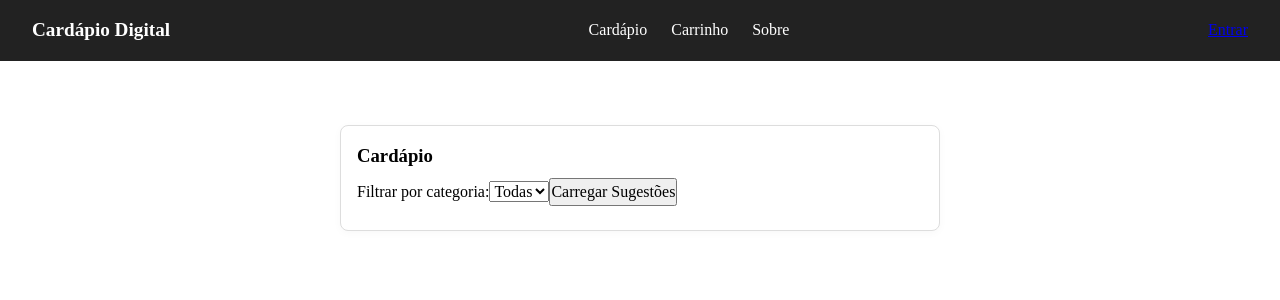
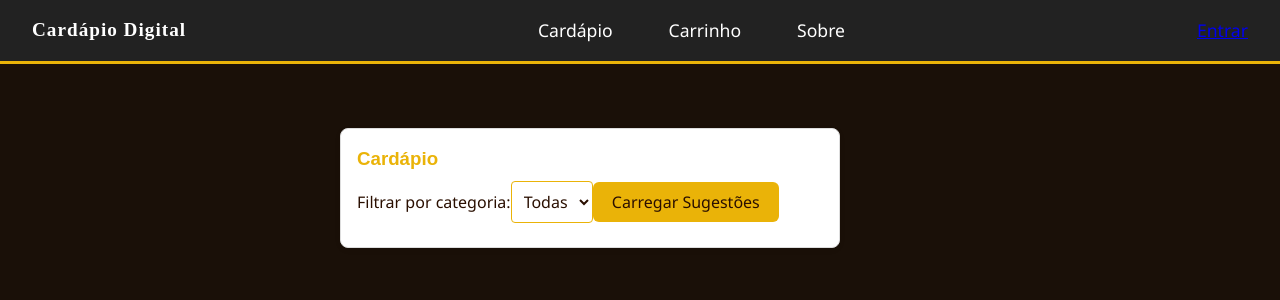
Before and after one commit to raulramosneves9-arch/cardapio-extens-o, a Vue app: page /menu in a window 1280 px wide. Shown: the top 300 px of the page. Built offline with nearby package versions, Linux system fonts and the light colour scheme.

Commit message:
style: visual moderno e aconchegante para hamburgueria

```diff
--- a/src/style/style.css
+++ b/src/style/style.css
@@ -1,21 +1,185 @@
-html,
-body,
-#app {
+html, body, #app {
     height: 100%;
     width: 100%;
     margin: 0;
     padding: 0;
+    font-family: 'Nunito', 'Segoe UI', Arial, sans-serif;
+    background: #1a1008;
+    color: #fff;
+}
+
+body {
+    background: linear-gradient(120deg, #3d1f00 0%, #1a1008 100%);
 }
 
 .page-wrapper {
     min-height: 100vh;
-    background-color: #1a1008;
-    background-image:
-        radial-gradient(ellipse at top left, #3d1f00 0%, transparent 50%),
-        radial-gradient(ellipse at bottom right, #2a0f00 0%, transparent 50%);
     display: flex;
     align-items: center;
     justify-content: center;
-    /* 👈 adicione isso */
-    font-family: 'Nunito', sans-serif;
 }
+
+/* Cards e containers */
+.base-card, .card, .menu-view .base-card, .cart-view .base-card {
+    background: #fff8f0;
+    color: #2a0f00;
+    border-radius: 12px;
+    box-shadow: 0 4px 24px rgba(61,31,0,0.10);
+    padding: 2rem 1.5rem;
+    margin-bottom: 2rem;
+    max-width: 500px;
+    width: 100%;
+}
+
+.navbar {
+    background: #2a0f00;
+    color: #fff;
+    padding: 1.2rem 2rem;
+    border-bottom: 3px solid #eab308;
+    font-size: 1.1rem;
+}
+.navbar .logo {
+    font-family: 'Pacifico', cursive;
+    font-size: 1.5rem;
+    color: #eab308;
+    letter-spacing: 1px;
+}
+.navbar .links a {
+    color: #fff;
+    margin: 0 1rem;
+    text-decoration: none;
+    transition: color 0.2s;
+}
+.navbar .links a:hover {
+    color: #eab308;
+}
+.navbar .badge {
+    background: #eab308;
+    color: #2a0f00;
+    border-radius: 50%;
+    padding: 0 0.5em;
+    margin-left: 0.3em;
+    font-size: 0.9em;
+}
+.navbar .user-actions button {
+    background: #eab308;
+    color: #2a0f00;
+    border: none;
+    border-radius: 4px;
+    padding: 0.3em 0.8em;
+    cursor: pointer;
+    font-weight: bold;
+    margin-left: 1rem;
+}
+.navbar .user-actions button:hover {
+    background: #fff8f0;
+    color: #eab308;
+}
+
+/* Botões principais */
+button, .btn {
+    background: #eab308;
+    color: #2a0f00;
+    border: none;
+    border-radius: 6px;
+    padding: 0.5em 1.2em;
+    font-size: 1rem;
+    font-weight: 600;
+    cursor: pointer;
+    margin: 0.2em 0.2em;
+    transition: background 0.2s, color 0.2s;
+}
+button:disabled, .btn:disabled {
+    background: #ccc;
+    color: #888;
+    cursor: not-allowed;
+}
+button:hover:not(:disabled), .btn:hover:not(:disabled) {
+    background: #fff8f0;
+    color: #eab308;
+}
+
+/* Listas e itens */
+ul {
+    list-style: none;
+    padding: 0;
+}
+li {
+    margin-bottom: 1em;
+}
+.menu-item {
+    background: #fff8f0;
+    color: #2a0f00;
+    border-radius: 8px;
+    box-shadow: 0 2px 8px rgba(61,31,0,0.07);
+    padding: 1em;
+    display: flex;
+    justify-content: space-between;
+    align-items: center;
+    margin-bottom: 1em;
+}
+.menu-item .unavailable {
+    color: #e74c3c;
+    font-weight: bold;
+}
+
+/* Notificações */
+.notifications {
+    position: fixed;
+    top: 1rem;
+    right: 1rem;
+    z-index: 1000;
+}
+.notification {
+    background: #2a0f00;
+    color: #fff;
+    padding: 0.7em 1.2em;
+    border-radius: 6px;
+    margin-bottom: 0.5em;
+    box-shadow: 0 2px 8px rgba(0,0,0,0.1);
+    opacity: 0.95;
+}
+.notification.success {
+    background: #27ae60;
+}
+.notification.error {
+    background: #e74c3c;
+}
+.notification.info {
+    background: #2980b9;
+}
+
+/* Inputs */
+input, select, textarea {
+    border: 1px solid #eab308;
+    border-radius: 4px;
+    padding: 0.5em;
+    font-size: 1rem;
+    margin-top: 0.3em;
+    margin-bottom: 1em;
+    background: #fff;
+    color: #2a0f00;
+}
+input:focus, select:focus, textarea:focus {
+    outline: 2px solid #eab308;
+}
+
+/* Títulos */
+h1, h2, h3, h4 {
+    color: #eab308;
+    font-family: 'Pacifico', cursive, 'Nunito', sans-serif;
+    margin-bottom: 0.7em;
+}
+
+/* Responsivo */
+@media (max-width: 600px) {
+    .base-card, .card, .menu-view .base-card, .cart-view .base-card {
+        padding: 1rem 0.5rem;
+        max-width: 98vw;
+    }
+    .navbar {
+        flex-direction: column;
+        align-items: flex-start;
+        padding: 1rem 0.5rem;
+    }
+}
```
